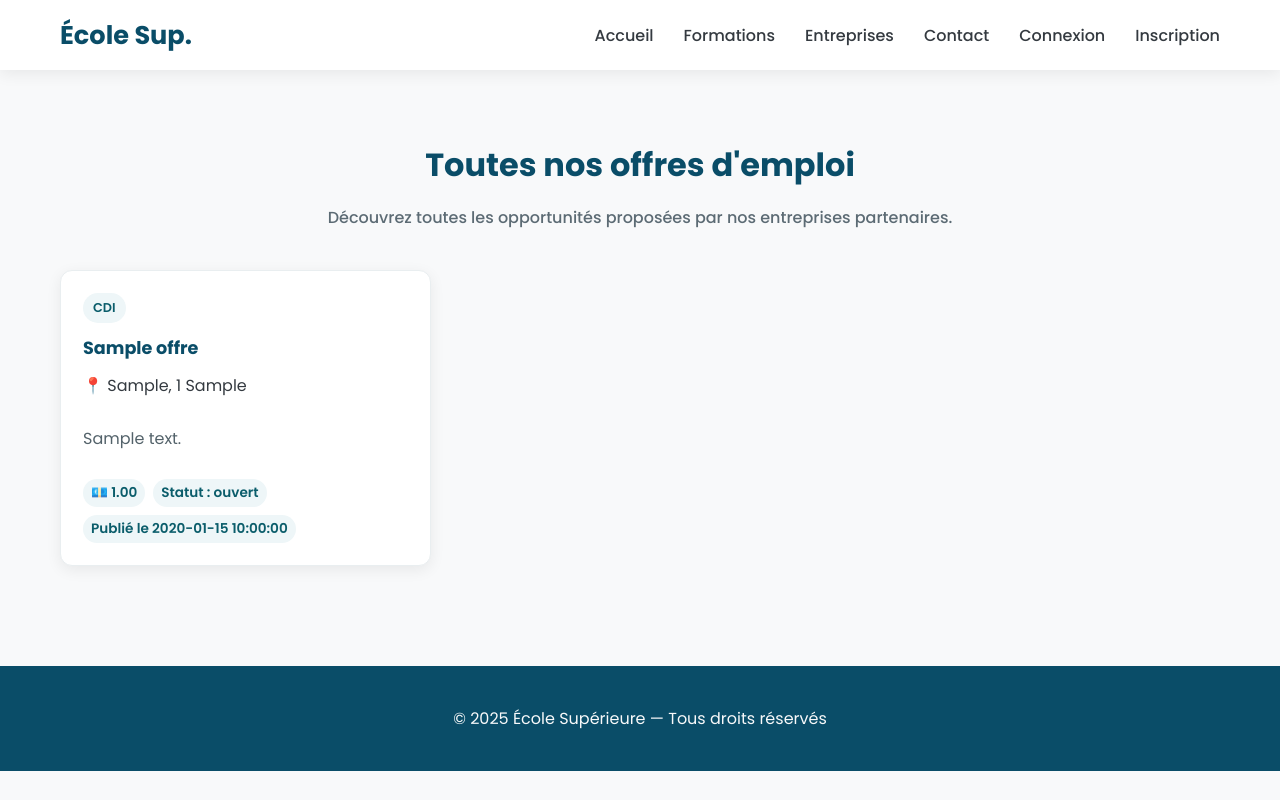
After one commit to Redalak/tp-lprs, a PHP site: page /vue/offres.php in a window 1280 px wide. The commit adds this page. Run offline with PHP 8.4, Linux system fonts and the light colour scheme; tables that the repository leaves empty hold one stand-in row (values such as "Sample post").

Commit message:
Création + affichage des offres

```diff
--- a/vue/formations.php
+++ b/vue/formations.php
@@ -142,7 +142,7 @@
             <ul>
                 <li><a href="../index.php">Accueil</a></li>
                 <li><a class="active" href="formations.php">Formations</a></li>
-                <li><a href="#">Entreprises</a></li>
+                <li><a href="entreprise.php">Entreprises</a></li>
                 <li><a href="supportContact.php">Contact</a></li>
                 <li><a href="forum.php">Forum</a></li>
                 <li><a href="connexion.php">Connexion</a></li>
--- /dev/null
+++ b/vue/offres.php
@@ -0,0 +1,232 @@
+<?php
+session_start();
+
+require_once __DIR__ . "/../src/bdd/Bdd.php";
+require_once __DIR__ . "/../src/repository/UserRepo.php";
+require_once __DIR__ . "/../src/modele/User.php";
+require_once __DIR__ . "/../src/repository/OffreRepo.php";
+require_once __DIR__ . "/../src/modele/offre.php";
+
+use repository\UserRepo;
+use repository\OffreRepo;
+
+// Déconnexion
+if (!empty($_GET['deco']) && $_GET['deco'] === 'true') {
+    session_destroy();
+    header("Location: ../index.php");
+    exit;
+}
+
+// Récupération de l'utilisateur connecté (pour le header)
+$userLoggedIn = null;
+if (!empty($_SESSION['connexion']) && $_SESSION['connexion'] === true && !empty($_SESSION['id_user'])) {
+    $userRepo = new UserRepo();
+    $userLoggedIn = $userRepo->getUserById($_SESSION['id_user']);
+}
+
+// Récupération de toutes les offres
+$offreRepo = new OffreRepo();
+$offres = $offreRepo->listeOffre();
+?>
+
+<!DOCTYPE html>
+<html lang="fr">
+<head>
+    <meta charset="UTF-8">
+    <title>Toutes les Offres - École Sup.</title>
+    <meta name="viewport" content="width=device-width, initial-scale=1.0">
+
+    <!-- Google Fonts -->
+    <link href="https://fonts.googleapis.com/css2?family=Poppins:wght@400;500;600;700&display=swap" rel="stylesheet">
+
+    <style>
+        :root {
+            --primary-color:#0A4D68;
+            --secondary-color:#088395;
+            --background-color:#f8f9fa;
+            --surface-color:#ffffff;
+            --text-color:#343a40;
+            --light-text-color:#f8f9fa;
+            --shadow:0 4px 15px rgba(0,0,0,.07);
+            --radius:12px;
+            --chip:#eef6f8;
+        }
+
+        *{box-sizing:border-box}
+
+        html, body {
+            margin:0; padding:0;
+            font-family:'Poppins',sans-serif;
+            background:var(--background-color);
+            color:var(--text-color);
+        }
+
+        header {
+            background:var(--surface-color);
+            box-shadow:var(--shadow);
+            position:sticky; top:0; z-index:1000;
+        }
+
+        header .container {
+            max-width:1200px; margin:auto;
+            display:flex; justify-content:space-between;
+            align-items:center; height:70px;
+            padding:0 20px;
+        }
+
+        .logo { font-size:1.6rem; font-weight:700; color:var(--primary-color); text-decoration:none; }
+
+        nav ul { list-style:none; display:flex; gap:30px; margin:0; padding:0; }
+        nav a {
+            text-decoration:none; color:var(--text-color); font-weight:500;
+            position:relative; padding-bottom:5px;
+        }
+        nav a::after {
+            content:''; position:absolute; left:0; bottom:0;
+            height:2px; width:0; background:var(--secondary-color);
+            transition:width .3s ease;
+        }
+        nav a:hover { color:var(--primary-color); }
+        nav a:hover::after { width:100%; }
+        nav a.active { color:var(--primary-color); }
+        nav a.active::after { width:100%; }
+
+        main { padding:50px 0; }
+
+        .container { max-width:1200px; margin:auto; padding:0 20px; }
+
+        h1 {
+            text-align:center; color:var(--primary-color);
+            font-size:2rem; margin-bottom:10px;
+        }
+
+        .sub { text-align:center; color:#5c6b74; font-weight:500; margin-bottom:40px; }
+
+        .grid {
+            display:grid;
+            grid-template-columns:repeat(3,1fr);
+            gap:24px;
+        }
+
+        @media (max-width:1000px){ .grid{grid-template-columns:repeat(2,1fr);} }
+        @media (max-width:640px){ .grid{grid-template-columns:1fr;} }
+
+        .card {
+            background:var(--surface-color);
+            border-radius:var(--radius);
+            box-shadow:var(--shadow);
+            padding:22px;
+            display:flex;
+            flex-direction:column;
+            gap:12px;
+            border:1px solid #e9eef0;
+            transition:transform .18s ease, box-shadow .18s ease;
+        }
+
+        .card:hover { transform:translateY(-4px); box-shadow:0 10px 26px rgba(0,0,0,.08); }
+
+        .badge {
+            background:var(--chip);
+            color:#0b5d6b;
+            padding:6px 10px;
+            border-radius:999px;
+            font-size:.8rem;
+            font-weight:600;
+            align-self:flex-start;
+        }
+
+        .card h3 { color:var(--primary-color); font-size:1.1rem; margin:0; }
+
+        .card p { color:#53626a; flex-grow:1; }
+
+        .job-meta { display:flex; flex-wrap:wrap; gap:8px; font-size:.85rem; color:#53626a; }
+        .chip {
+            background:var(--chip);
+            border-radius:999px;
+            padding:4px 8px;
+            font-weight:600;
+            color:#0b5d6b;
+        }
+
+        footer {
+            background:var(--primary-color);
+            color:var(--light-text-color);
+            text-align:center;
+            padding:40px 20px;
+            margin-top:50px;
+        }
+    </style>
+</head>
+
+<body>
+
+<header>
+    <div class="container">
+        <a href="../index.php" class="logo">École Sup.</a>
+        <nav>
+            <ul>
+                <li><a href="../index.php">Accueil</a></li>
+                <li><a href="formations.php">Formations</a></li>
+                <li><a href="entreprise.php">Entreprises</a></li>
+                <li><a href="supportContact.php">Contact</a></li>
+
+                <?php if ($userLoggedIn): ?>
+                    <li><a href="forum.php">Forum</a></li>
+                    <li><a href="?deco=true">Déconnexion</a></li>
+                <?php else: ?>
+                    <li><a href="connexion.php">Connexion</a></li>
+                    <li><a href="inscription.php">Inscription</a></li>
+                <?php endif; ?>
+            </ul>
+        </nav>
+    </div>
+</header>
+
+<main>
+    <div class="container">
+        <h1>Toutes nos offres d'emploi</h1>
+        <p class="sub">Découvrez toutes les opportunités proposées par nos entreprises partenaires.</p>
+
+        <div class="grid">
+            <?php foreach ($offres as $offre): ?>
+                <article class="card">
+                    <span class="badge"><?= htmlspecialchars($offre->getTypeOffre() ?? 'Non spécifié') ?></span>
+
+                    <h3><?= htmlspecialchars($offre->getTitre()) ?></h3>
+
+                    <div class="row-line">
+                        📍 <?= htmlspecialchars($offre->getRue()) ?>,
+                        <?= htmlspecialchars($offre->getCp()) ?> <?= htmlspecialchars($offre->getVille()) ?>
+                    </div>
+
+                    <p><?= nl2br(htmlspecialchars($offre->getDescription())) ?></p>
+
+                    <div class="job-meta">
+                        <?php if ($offre->getSalaire()): ?>
+                            <span class="chip">💶 <?= htmlspecialchars($offre->getSalaire()) ?></span>
+                        <?php endif; ?>
+
+                        <?php if ($offre->getEtat()): ?>
+                            <span class="chip">Statut : <?= htmlspecialchars($offre->getEtat()) ?></span>
+                        <?php endif; ?>
+
+                        <?php if ($offre->getDateCreation()): ?>
+                            <span class="chip">Publié le <?= htmlspecialchars($offre->getDateCreation()) ?></span>
+                        <?php endif; ?>
+                    </div>
+                </article>
+            <?php endforeach; ?>
+
+            <?php if (empty($offres)): ?>
+                <p>Aucune offre disponible pour le moment.</p>
+            <?php endif; ?>
+        </div>
+    </div>
+</main>
+
+<footer>
+    &copy; 2025 École Supérieure — Tous droits réservés
+</footer>
+
+</body>
+</html>
```
